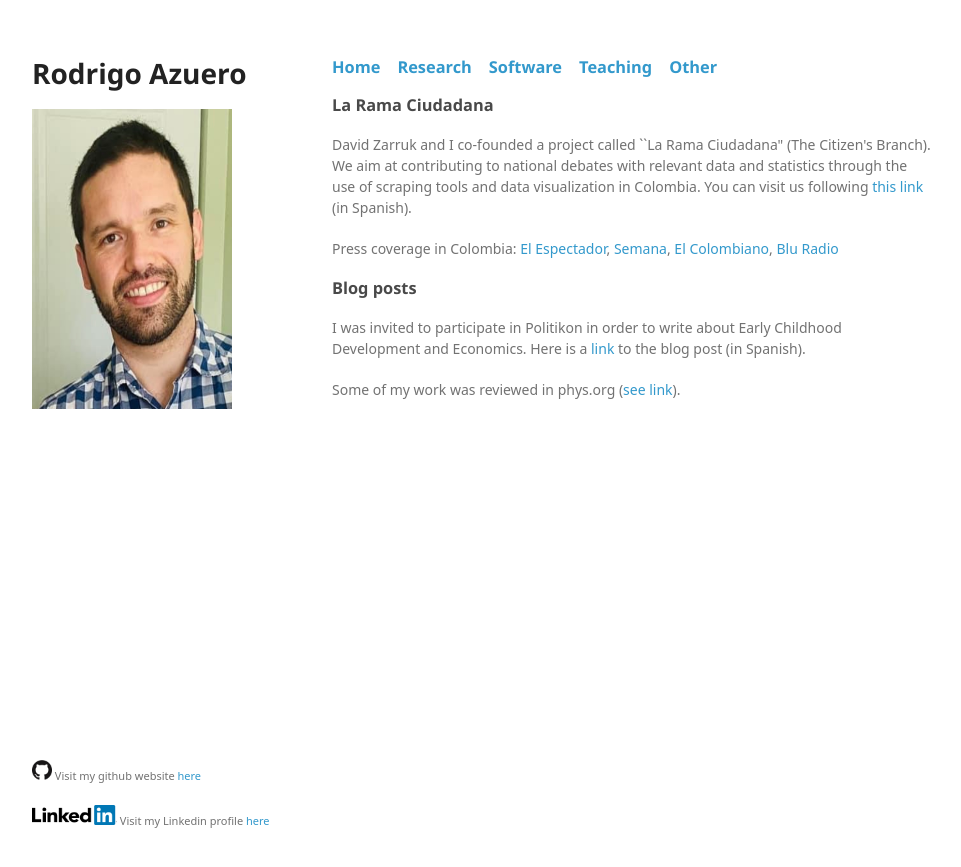
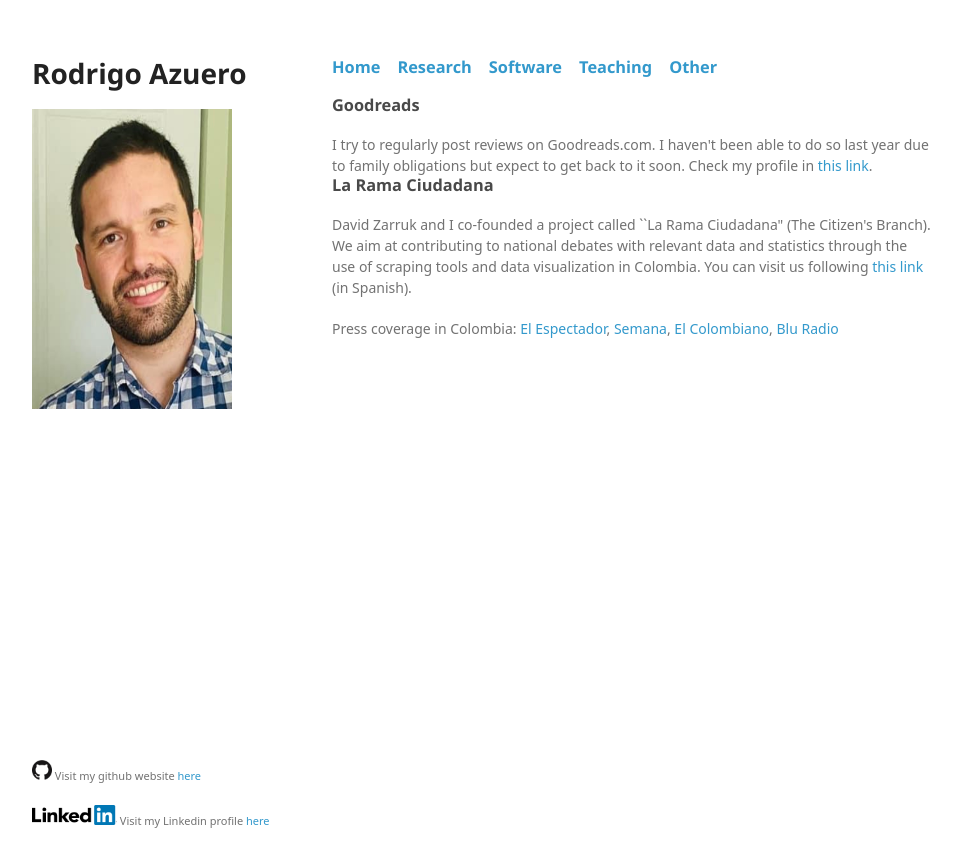
Before and after one commit to rodazuero/rodazuero.github.io, a Jekyll site: the page built from other.html, in a window 1280 px wide. Shown: the top 867 px of the page, without its empty margins (26-987 px from the left). Built offline with Jekyll 4.4.1, drawn with Linux system fonts in a browser that asks for light colours; some web fonts are replaced; Markdown is read by kramdown in place of the engine named in the settings.

Commit message:
Update other.html

```diff
--- a/other.html
+++ b/other.html
@@ -2,6 +2,14 @@
 layout: default
 ---
 
+
+<h3>
+<a id="KIND publications" class="anchor" href="#kind publications" aria-hidden="true"><span aria-hidden="true" class="octicon octicon-link"></span>
+</a>Goodreads</h3>
+
+I try to regularly post reviews on Goodreads.com. I haven't been able to do so last year due to family obligations but expect to get back to it soon.
+Check my profile in <a href="https://www.goodreads.com/user/show/33069094-rodrigo-azuero">
+this link</a>.
 <h3>
 <a id="KIND publications" class="anchor" href="#kind publications" aria-hidden="true"><span aria-hidden="true" class="octicon octicon-link"></span>
 </a>La Rama Ciudadana</h3>
@@ -19,13 +27,3 @@ Blu Radio</a>
 </p>
 
 <h3>
-
-
-<a id="KIND publications" class="anchor" href="#kind publications" aria-hidden="true"><span aria-hidden="true" class="octicon octicon-link"></span>
-</a>Blog posts</h3>
-
-I was invited to participate in Politikon in order to write about Early Childhood Development and Economics. Here is a <a href="http://politikon.es/2014/12/02/que-sabemos-sobre-el-desarrollo-infantil-temprano-desde-la-economia/#
-">link</a>  to the blog post (in Spanish).
-
-<p></p>
-<p>Some of my work was reviewed in phys.org (<a href="https://phys.org/news/2016-07-cash-childhood-labor.html">see link</a>).  </p>
```
